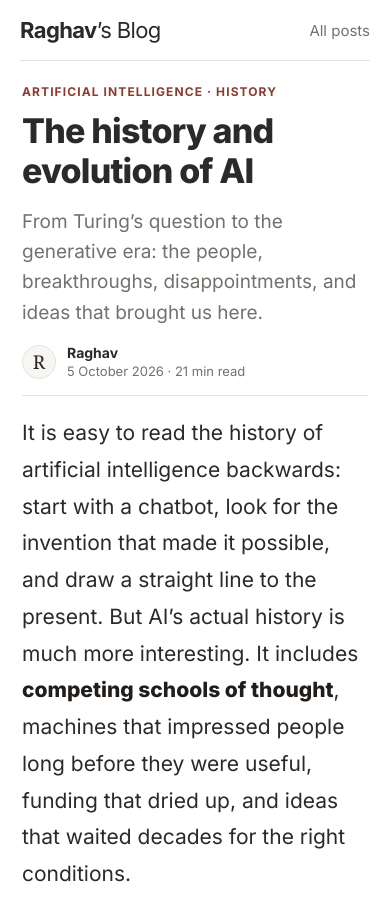
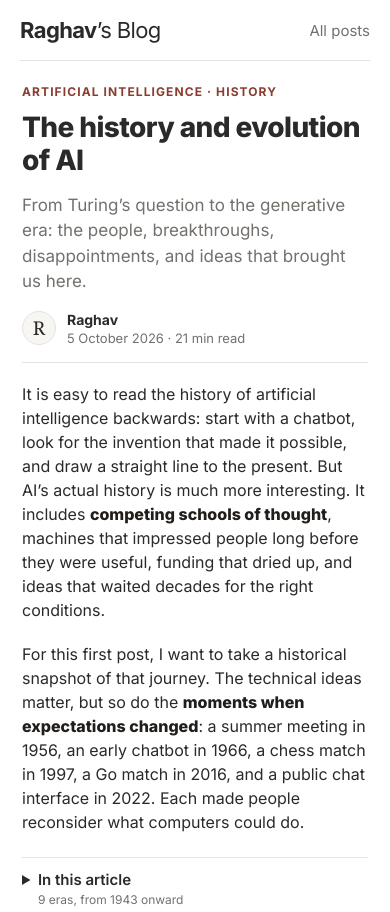
Before and after one commit to Raghav-one/blog, a plain HTML site: page evolution-of-ai/index.html in a window 390 px wide. Shown: the top 912 px of the page. Drawn offline with Linux system fonts and the light colour scheme.

Commit message:
Reduce article typography to 16px with 24px line spacing

```diff
--- a/style.css
+++ b/style.css
@@ -13,20 +13,20 @@ a:focus-visible,summary:focus-visible{outline:2px solid var(--accent);outline-of
 .identity{font-size:24px;font-weight:700;letter-spacing:-.6px;text-decoration:none}
 .identity span{font-weight:400}
 .archive-link{font-size:15px;text-decoration:none;color:var(--muted)}
-.article{max-width:892px;margin:auto;padding:30px 36px 45px}
+.article{max-width:812px;margin:auto;padding:30px 36px 45px}
 .post-category{font-size:12px;letter-spacing:1.1px;color:var(--accent);font-weight:650}
-.post-header h1{font-size:42px;letter-spacing:-1px;line-height:1.17;margin:12px 0 16px;font-weight:800}
-.subtitle{font-size:22px;line-height:1.6;color:var(--muted);margin:0}
+.post-header h1{font-size:34px;letter-spacing:-.8px;line-height:1.17;margin:12px 0 16px;font-weight:800}
+.subtitle{font-size:18px;line-height:1.5;color:var(--muted);margin:0}
 .byline{display:flex;align-items:center;gap:11px;margin:20px 0 23px;padding-bottom:19px;border-bottom:1px solid var(--line);font-size:13px}
 .author-mark{display:grid;place-items:center;width:34px;height:34px;background:var(--soft);border:1px solid var(--line);border-radius:50%;font-family:Georgia,serif;font-size:19px}
 .byline strong{display:block;font-size:14px;font-weight:650}
 .byline div>span{display:block;color:var(--muted);margin-top:2px}
-.prose{font-size:21px;line-height:1.75;letter-spacing:-.12px}
-.prose p{margin:0 0 28px}
+.prose{font-size:16px;line-height:1.5;letter-spacing:0}
+.prose p{margin:0 0 20px}
 .prose a{font-weight:500}
-.prose h2{font-size:34px;line-height:1.3;letter-spacing:-.7px;margin:0 0 24px;font-weight:750}
+.prose h2{font-size:24px;line-height:1.3;letter-spacing:-.4px;margin:0 0 20px;font-weight:750}
 .prose h2>span{display:block;font-size:14px;line-height:1.5;color:var(--muted);font-weight:400;letter-spacing:0;margin-top:6px}
-.prose h3{font-size:27px;line-height:1.4;margin:36px 0 21px;font-weight:700;letter-spacing:-.3px}
+.prose h3{font-size:20px;line-height:1.4;margin:28px 0 16px;font-weight:700;letter-spacing:-.3px}
 .contents{border-top:1px solid var(--line);border-bottom:1px solid var(--line);margin:23px 0;padding:11px 0;font-size:15px}
 .contents summary{cursor:pointer;font-weight:600}
 .contents summary>span{float:right;color:var(--muted);font-size:13px;font-weight:400}
@@ -69,12 +69,12 @@ figcaption a{font-weight:400!important}
 @media(max-width:750px){.site-header{margin:0 20px;padding:0;height:61px}
 .identity{font-size:22px}
 .article{padding:23px 22px 27px}
-.post-header h1{font-size:34px;letter-spacing:-.8px}
-.subtitle{font-size:19px}
+.post-header h1{font-size:28px;letter-spacing:-.6px}
+.subtitle{font-size:17px}
 .byline{margin:16px 0 19px;padding-bottom:16px}
-.prose{font-size:20px;line-height:1.75;letter-spacing:0}
-.prose h2{font-size:28px;margin-top:0;margin-bottom:21px}
-.prose h3{font-size:23px}
+.prose{font-size:16px;line-height:1.5;letter-spacing:0}
+.prose h2{font-size:23px;margin-top:0;margin-bottom:18px}
+.prose h3{font-size:20px}
 .timeline-grid{grid-template-columns:repeat(2,1fr);gap:13px 20px}
 .timeline-grid div:last-child{grid-column:auto}
 .timeline-grid strong{font-size:16px}
@@ -102,7 +102,7 @@ figcaption{font-size:13px}
 
 
 /* Article rhythm: readable measure, visible emphasis, and distinct era boundaries. */
-.prose > section { margin-top: 52px; padding-top: 32px; border-top: 1px solid var(--line); }
+.prose > section { margin-top: 40px; padding-top: 24px; border-top: 1px solid var(--line); }
 
 .prose p strong { font-weight: 750; color: #201d1a; }
 
@@ -112,13 +112,13 @@ figcaption{font-size:13px}
 
 .prose a strong { color: inherit; }
 
-.prose > p:first-child { font-size: 22px; line-height: 1.75; }
+.prose > p:first-child { font-size: 16px; line-height: 1.5; }
 
 @media (max-width: 750px) {
-  .prose > section { margin-top: 40px; padding-top: 25px; }
+  .prose > section { margin-top: 32px; padding-top: 22px; }
 
-  .prose > p:first-child { font-size: 21px; line-height: 1.75; }
+  .prose > p:first-child { font-size: 16px; line-height: 1.5; }
 
-  .prose p { margin-bottom: 25px; }
+  .prose p { margin-bottom: 20px; }
 
 }
```
Also changed, not shown: 1 other file.
